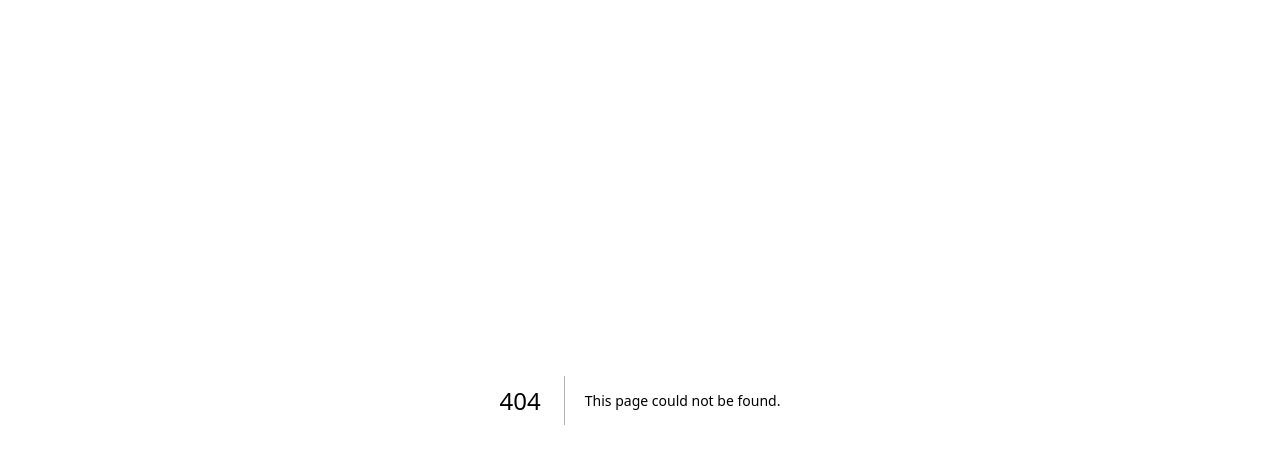
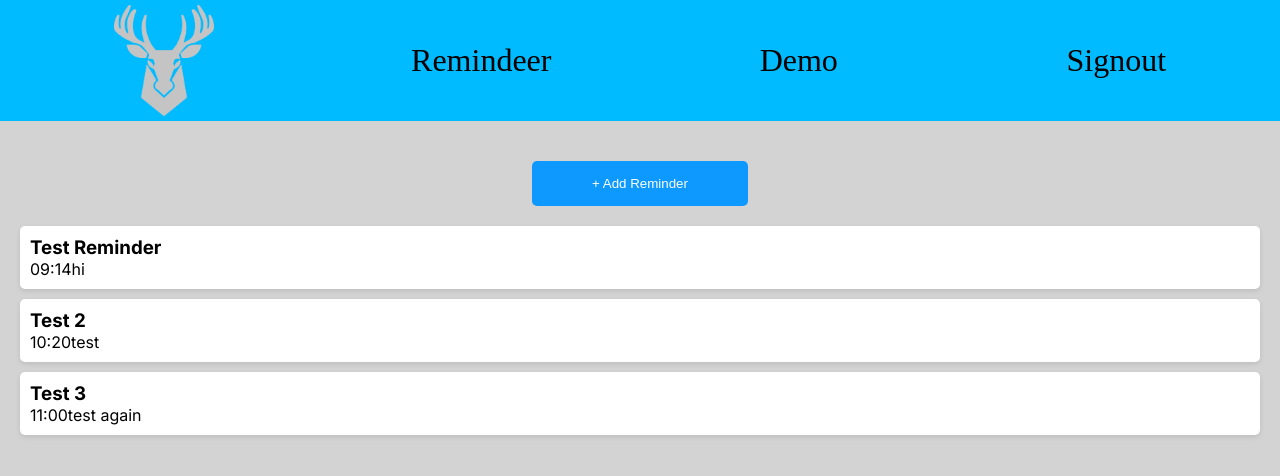
Before and after one commit to ashiqsyed/remindeer, a Next.js app: page /demo in a window 1280 px wide. Before the commit this address had no page. Shown: the top 476 px of the page. Built offline with nearby package versions, Linux system fonts and the light colour scheme.

Commit message:
Added a demo page that shows the remindeer dashboard

```diff
--- /dev/null
+++ b/src/app/demo/page.js
@@ -0,0 +1,14 @@
+import LoginPage from "../components/LoginPage"
+import Dashboard from "../components/Dashboard/Dashboard.js"
+import Nav from "../components/Nav"
+import AddReminder from "../components/Dashboard/AddReminder"
+
+export default function Home() {
+    return (
+        <div>
+            <Nav />
+            <Dashboard />
+        </div>
+
+    )
+}
```
